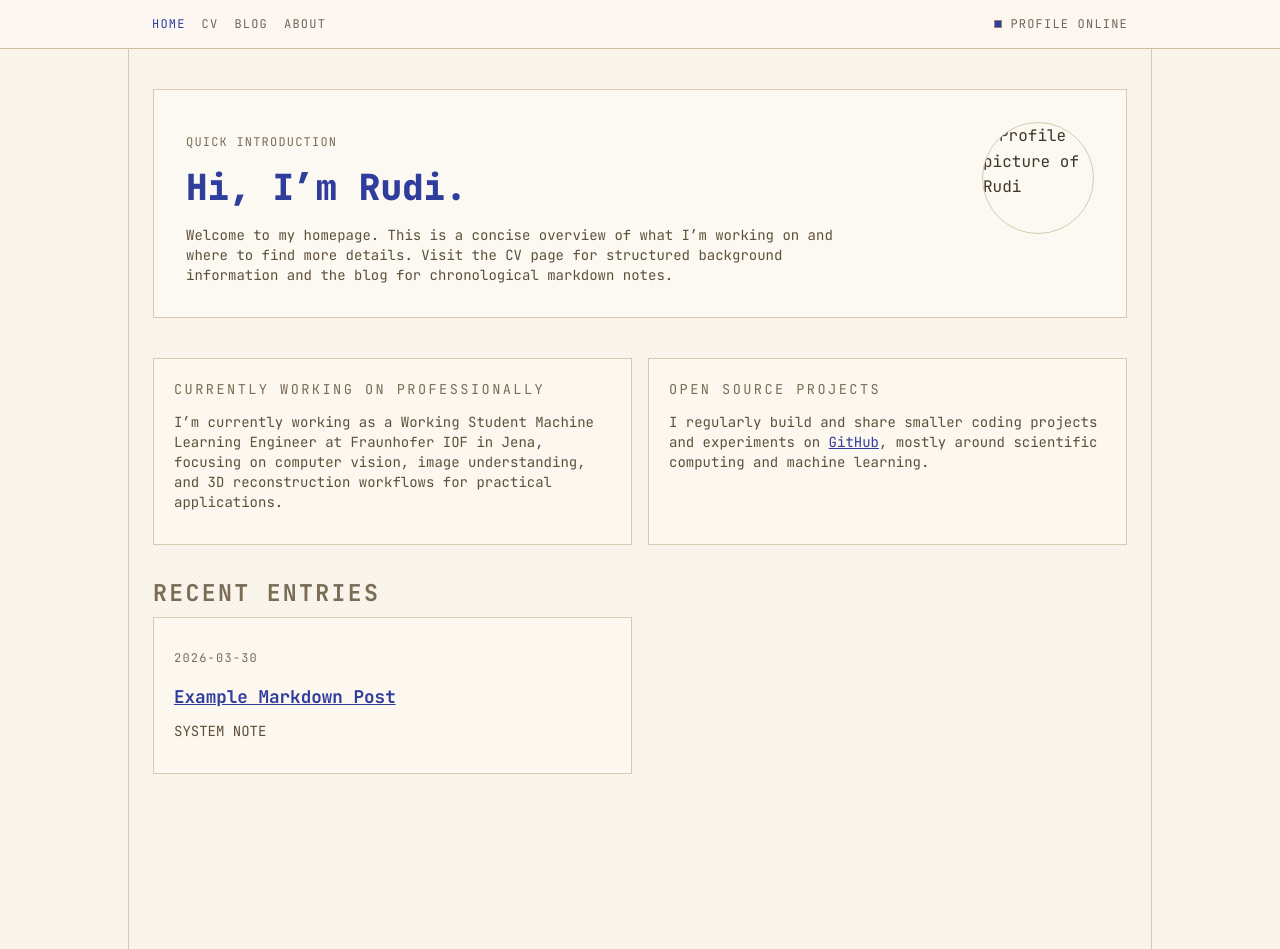
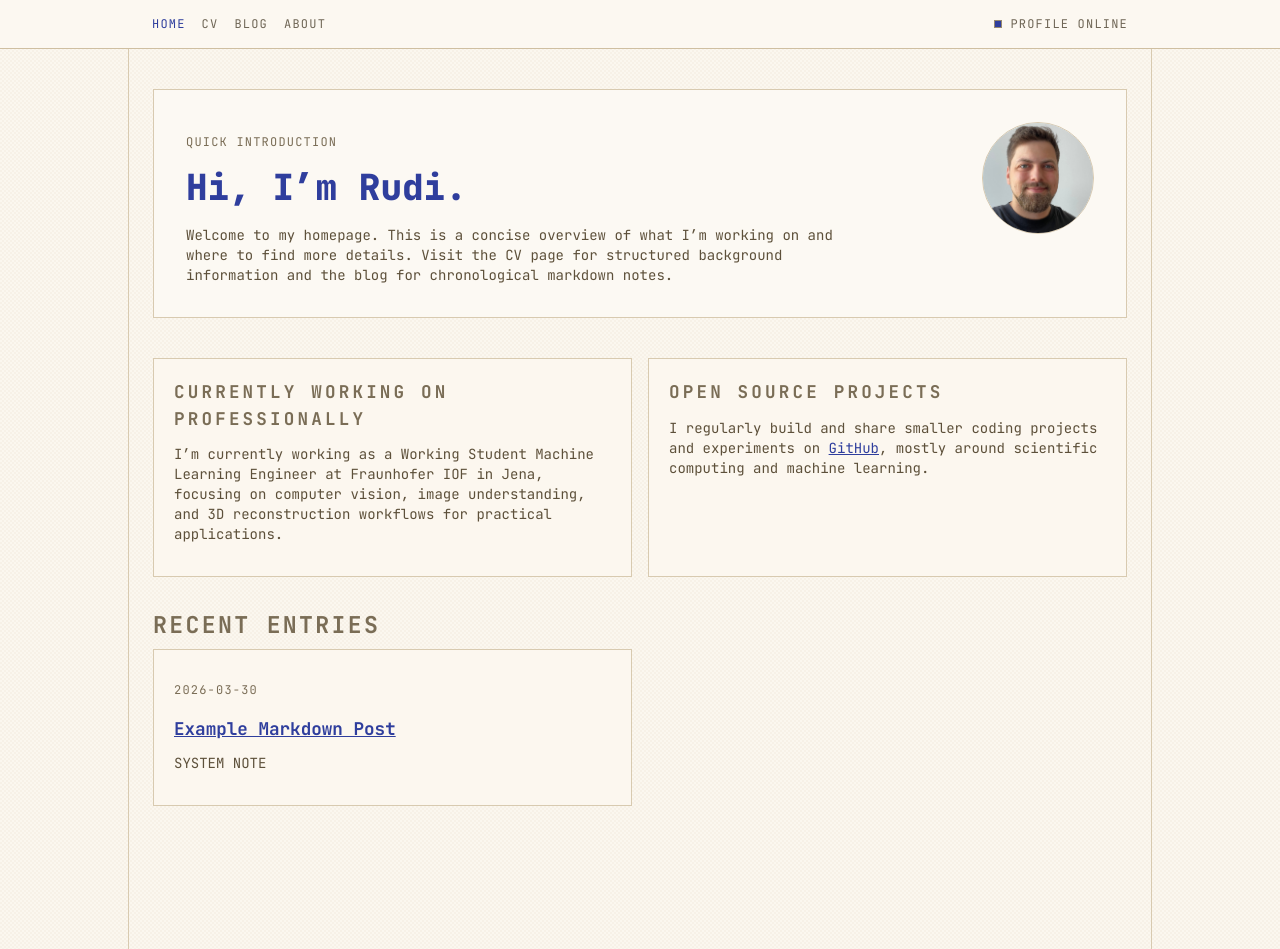
Before and after one commit to I-am-Rudi/i-am-rudi.github.io, a Jekyll site: the page built from index.md, in a window 1280 px wide. Built offline with Jekyll 4.4.1, drawn with Linux system fonts in a browser that asks for light colours; nearby versions of some CDN libraries.

Commit message:
changed cardtitle to h3 size and weight; added .jpg

```diff
--- a/_layouts/default.html
+++ b/_layouts/default.html
@@ -69,7 +69,8 @@
 
       .content .card-title {
         margin: 0;
-        font-size: 0.85rem;
+        font-size: 1.1rem;
+        font-weight: 700;
         letter-spacing: 0.18em;
         line-height: 1.5;
         text-transform: uppercase;
```
Also changed, not shown: assets/images/profile.jpg (added).
